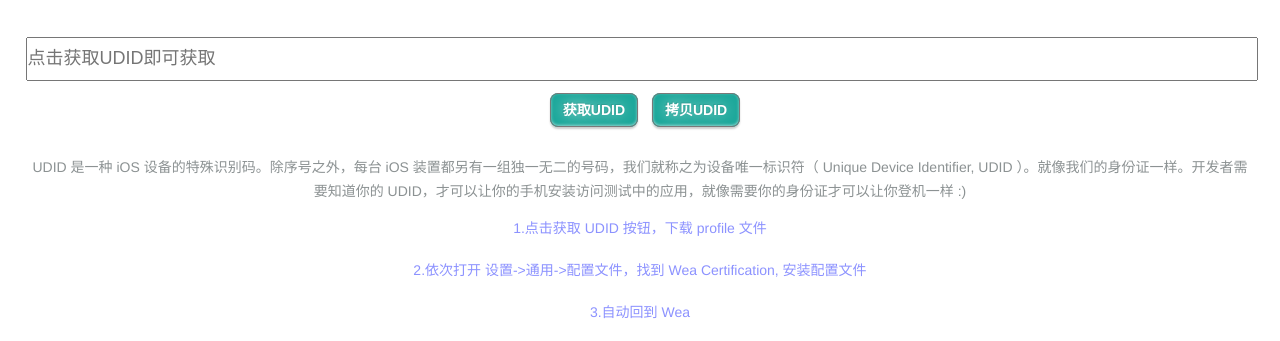
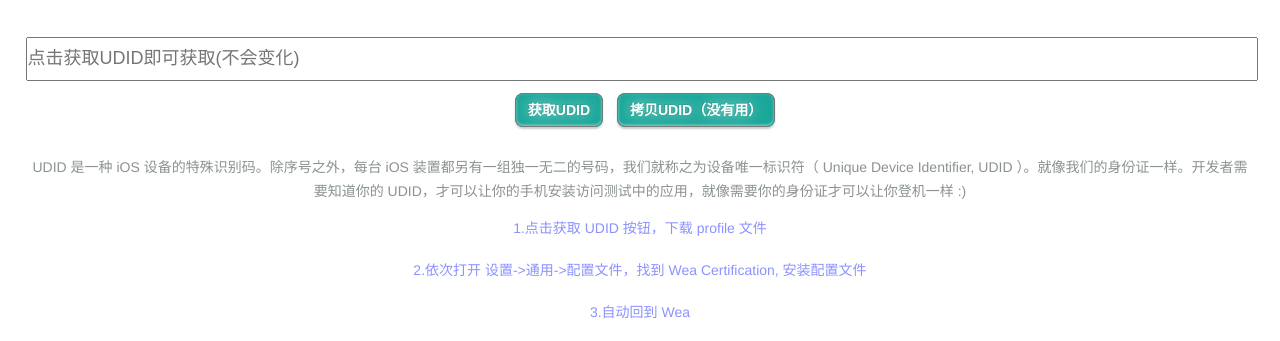
Before and after one commit to small3flower/request_udid, a plain HTML site: page index.html in a window 1280 px wide. Shown: the part 163-504 px from the top of the page. Drawn offline with Linux system fonts and the light colour scheme.

Commit message:
adde note

```diff
--- a/index.html
+++ b/index.html
@@ -97,12 +97,12 @@
     <div id="content">
         <br><br>
 
-        <input name="" id="showText" placeholder="点击获取UDID即可获取" value="" />
+        <input name="" id="showText" placeholder="点击获取UDID即可获取(不会变化)" value="" />
 
         <br><br>
 
         <a class="buttons" href="https://device.test.difft.org/ios/enroll" target="_blank">获取UDID</a>
-        <a class="buttons" id="copyButton" data-clipboard-target="#showText">拷贝UDID</a>
+        <a class="buttons" id="copyButton" data-clipboard-target="#showText">拷贝UDID（没有用）</a>
 
         <br><br>
 
```
